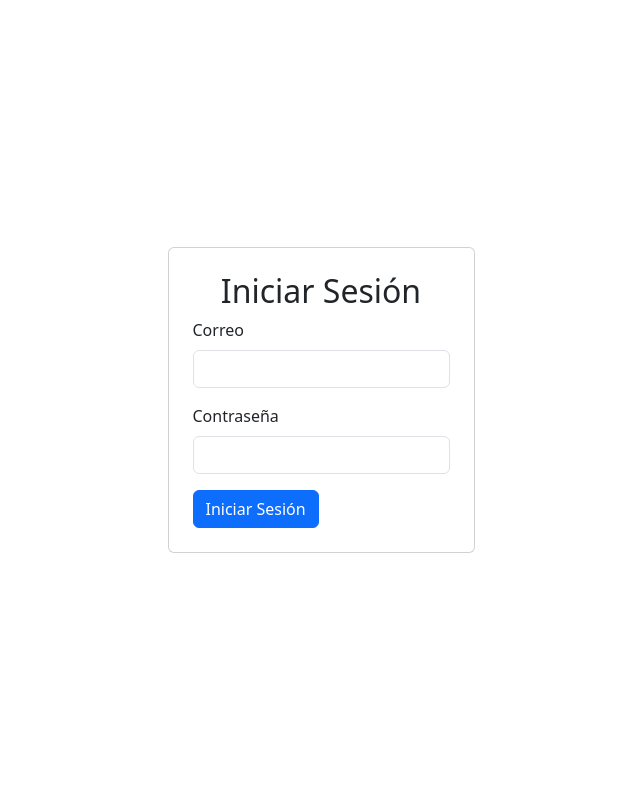
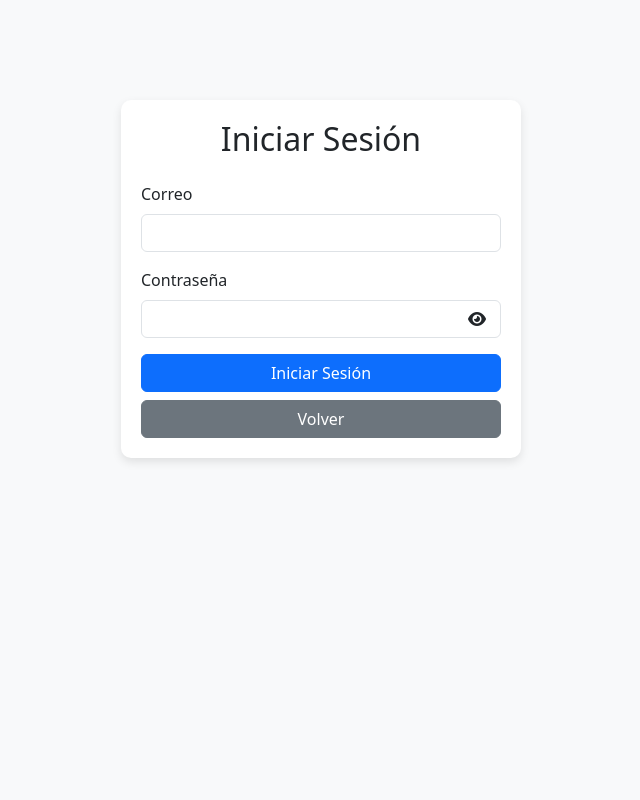
Before and after one commit to elritosan/PaginaWeb_TiendaDulces, a PHP site: page /View/Login.php in a window 1280 px wide. Shown: the whole page, without its empty margins (319-959 px from the left). Run offline with PHP 8.4, Linux system fonts and the light colour scheme; some libraries are stand-ins or nearby versions.

Commit message:
Arreglo de login

```diff
--- a/View/Login.php
+++ b/View/Login.php
@@ -16,28 +16,85 @@ $error = isset($_GET['error']) ? "Credenciales incorrectas" : "";
     <meta name="viewport" content="width=device-width, initial-scale=1.0">
     <title>Iniciar Sesión</title>
     <link href="https://cdn.jsdelivr.net/npm/bootstrap@5.3.2/dist/css/bootstrap.min.css" rel="stylesheet">
+    <script src="https://kit.fontawesome.com/a076d05399.js" crossorigin="anonymous"></script>
+    <style>
+        body {
+            background-color: #f8f9fa;
+        }
+
+        /* Tarjeta de inicio de sesión centrada */
+        .login-container {
+            width: 100%;
+            max-width: 400px;
+            background: white;
+            padding: 20px;
+            border-radius: 10px;
+            box-shadow: 0 4px 10px rgba(0, 0, 0, 0.1);
+            margin-top: 100px;
+        }
+
+        /* Estilo para el icono dentro del campo */
+        .password-container {
+            position: relative;
+        }
+
+        .password-container i {
+            position: absolute;
+            right: 15px;
+            top: 50%;
+            transform: translateY(-50%);
+            cursor: pointer;
+        }
+    </style>
 </head>
-<body class="d-flex justify-content-center align-items-center vh-100">
+<body>
+    <div class="d-flex flex-column justify-content-center align-items-center vh-60">
+        <div class="login-container">
+            <h2 class="text-center mb-4">Iniciar Sesión</h2>
 
-    <div class="card p-4">
-        <h2 class="text-center">Iniciar Sesión</h2>
             <?php if ($error): ?>
-            <p class="text-danger"><?php echo $error; ?></p>
+                <div class="alert alert-danger text-center"><?php echo $error; ?></div>
             <?php endif; ?>
+
             <form method="POST" action="index.php">
-            <!-- Enviar la entidad y acción en un input hidden -->
                 <input type="hidden" name="entity" value="Login">
                 <input type="hidden" name="action" value="procesarLogin">
+
                 <div class="mb-3">
                     <label class="form-label">Correo</label>
                     <input type="email" name="correo" class="form-control" required>
                 </div>
+
                 <div class="mb-3">
                     <label class="form-label">Contraseña</label>
-                <input type="password" name="contrasena" class="form-control" required>
+                    <div class="password-container">
+                        <input type="password" name="contrasena" id="password" class="form-control" required>
+                        <i class="fas fa-eye" id="togglePassword"></i>
                     </div>
-            <button type="submit" class="btn btn-primary">Iniciar Sesión</button>
+                </div>
+
+                <button type="submit" class="btn btn-primary w-100">Iniciar Sesión</button>
+                <a href="index.php" class="btn btn-secondary w-100 mt-2">Volver</a>
             </form>
         </div>
+    </div>
+
+    <script>
+        document.getElementById("togglePassword").addEventListener("click", function() {
+            let passwordField = document.getElementById("password");
+            let icon = this;
+            if (passwordField.type === "password") {
+                passwordField.type = "text";
+                icon.classList.remove("fa-eye");
+                icon.classList.add("fa-eye-slash");
+            } else {
+                passwordField.type = "password";
+                icon.classList.remove("fa-eye-slash");
+                icon.classList.add("fa-eye");
+            }
+        });
+    </script>
+
+    <script src="https://cdn.jsdelivr.net/npm/bootstrap@5.3.2/dist/js/bootstrap.bundle.min.js"></script>
 </body>
 </html>
```
Lines whose indentation alone changed are shown as unchanged.
